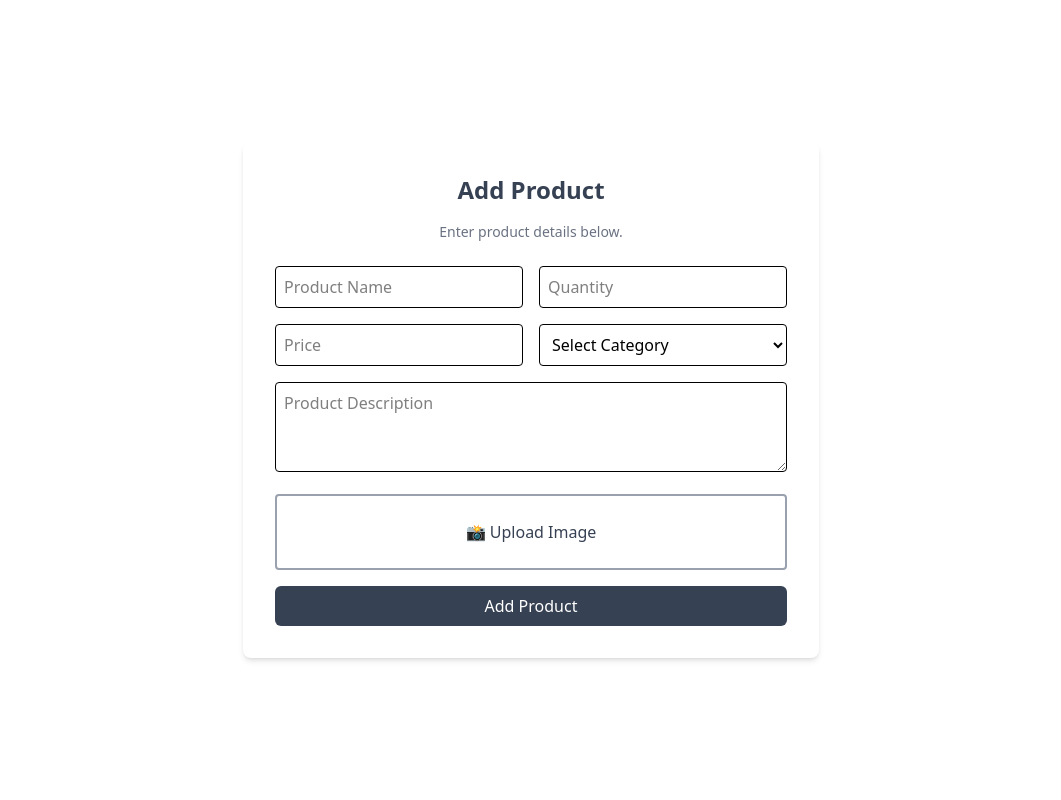
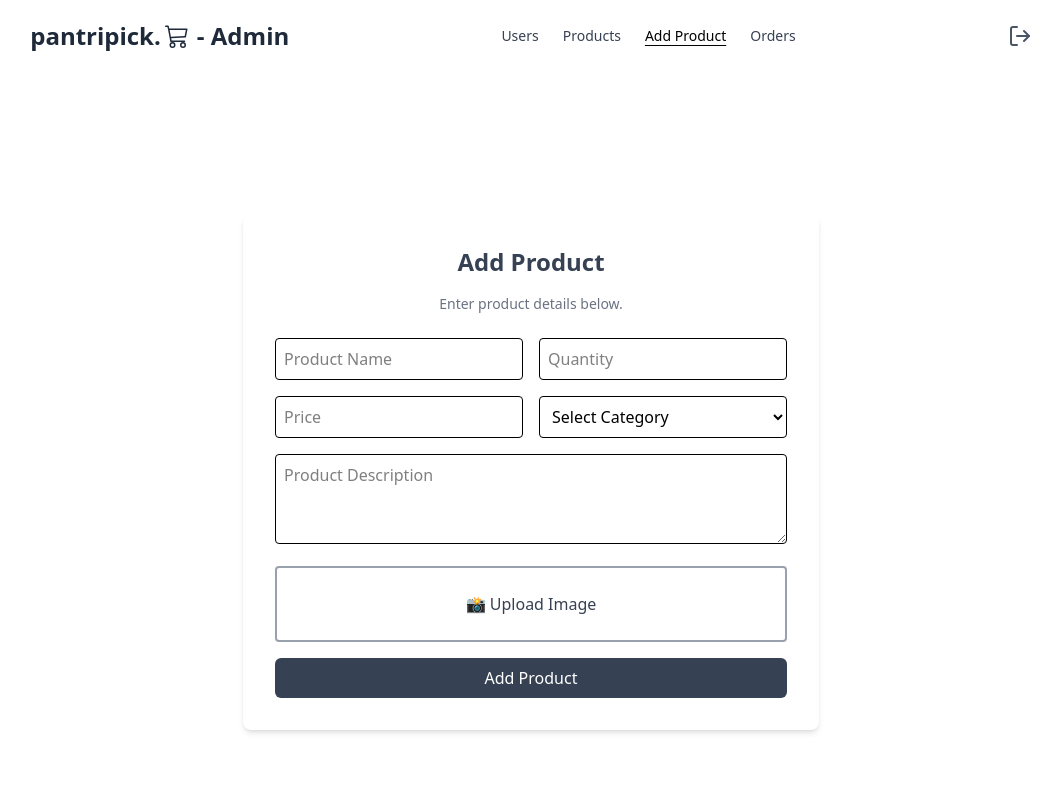
Before and after one commit to rishabhrm/pantripick, a React (Vite) app in the folder frontend/: page /admin-addprod in a window 1280 px wide. Shown: the top 800 px of the page, without its empty margins (109-1170 px from the left). Built offline with nearby package versions, Linux system fonts and the light colour scheme.

Commit message:
Updated all-admin pages

```diff
--- /dev/null
+++ b/frontend/src/components/AdminNavbar.jsx
@@ -0,0 +1,70 @@
+import React from "react";
+import { Link, NavLink } from "react-router-dom";
+import { FiLogOut } from "react-icons/fi";
+import { BsCart3 } from "react-icons/bs";
+
+const AdminNavbar = () => {
+  return (
+    <div className="flex items-center justify-between py-5 px-6">
+      <Link
+        to="/admin-users"
+        className="flex items-center gap-1 text-xl sm:text-2xl font-semibold text-gray-800"
+      >
+        pantripick.
+        <BsCart3 className="w-5 h-5 sm:w-6 sm:h-6" />
+        <span className="ml-1"> - Admin</span>
+      </Link>
+
+      <ul className="hidden md:flex gap-6 text-sm font-medium text-gray-700">
+      <NavLink
+          to="/admin-users"
+          className={({ isActive }) =>
+            `hover:text-black ${
+              isActive ? "text-black underline underline-offset-4" : ""
+            }`
+          }
+        >
+          Users
+        </NavLink>
+        <NavLink
+          to="/admin-products/"
+          className={({ isActive }) =>
+            `hover:text-black ${
+              isActive ? "text-black underline underline-offset-4" : ""
+            }`
+          }
+        >
+          Products
+        </NavLink>
+
+        <NavLink
+          to="/admin-addprod"
+          className={({ isActive }) =>
+            `hover:text-black ${
+              isActive ? "text-black underline underline-offset-4" : ""
+            }`
+          }
+        >
+          Add Product
+        </NavLink>
+        <NavLink
+          to="/admin-orders"
+          className={({ isActive }) =>
+            `hover:text-black ${
+              isActive ? "text-black underline underline-offset-4" : ""
+            }`
+          }
+        >
+          Orders
+        </NavLink>
+      </ul>
+      <div className="relative group">
+        <NavLink to="/admin-login">
+          <FiLogOut className="w-6 h-6 text-gray-600 cursor-pointer" />
+        </NavLink>
+      </div>
+    </div>
+  );
+};
+
+export default AdminNavbar;
--- a/frontend/src/pages/admin/AddProduct.jsx
+++ b/frontend/src/pages/admin/AddProduct.jsx
@@ -1,5 +1,6 @@
 import React, { useState } from "react";
 import { toast } from "react-toastify";
+import AdminNavbar from "../../components/AdminNavbar";
 
 const AddProduct = () => {
   const [formData, setFormData] = useState({
@@ -61,6 +62,8 @@ const AddProduct = () => {
   };
 
   return (
+    <>
+      <AdminNavbar />
     <div className="flex flex-col items-center justify-center h-screen px-6">
       <div className="bg-white p-8 rounded-lg shadow-md w-full max-w-xl">
         <h2 className="text-2xl font-bold text-center text-gray-700 mb-4">
@@ -148,6 +151,7 @@ const AddProduct = () => {
         </form>
       </div>
     </div>
+    </>
   );
 };
 
--- a/frontend/src/pages/admin/AdminLogin.jsx
+++ b/frontend/src/pages/admin/AdminLogin.jsx
@@ -14,7 +14,7 @@ const AdminLogin = () => {
 
     // Hardcoded credentials
     if (email === 'admin@gmail.com' && password === '1234') {
-      navigate('/userlist')
+      navigate('/admin-users')
     } else {
       setError('Invalid email or password')
     }
@@ -26,7 +26,7 @@ const AdminLogin = () => {
       style={{ backgroundImage: "url('/Image/home.png')" }}
     >
       {/* Overlay */}
-      <div className='absolute inset-0 bg-black bg-opacity-60 backdrop-blur-sm animate-[bgZoom_10s_infinite_alternate_ease-in-out]'></div>
+      <div className='flex flex-col items-center justify-center h-screen'></div>
 
       {/* Floating Particles */}
       {[...Array(6)].map((_, i) => (
@@ -55,12 +55,13 @@ const AdminLogin = () => {
           />
         </div>
         <div className='flex-1 p-10 text-center'>
-          <h2 className='text-xl font-bold mb-5'>ADMIN LOGIN</h2>
+          <h2 className='text-2xl font-bold text-center text-gray-700 mb-4'>ADMIN LOGIN</h2>
+          <p className='text-sm text-gray-500 text-center mb-6'>Enter your email and password to login.</p>
           <form onSubmit={handleSubmit}>
             <div className='mb-3'>
               <input
                 type='email'
-                className='w-full p-3 rounded-full border focus:border-blue-500 focus:ring-2 focus:ring-blue-500 transition-all'
+                className='w-full p-1 rounded border focus:border-blue-500 focus:ring-2 focus:ring-blue-230 transition-all'
                 name='email'
                 placeholder='Enter your email'
                 value={email}
@@ -71,7 +72,7 @@ const AdminLogin = () => {
             <div className='mb-3'>
               <input
                 type='password'
-                className='w-full p-3 rounded-full border focus:border-blue-500 focus:ring-2 focus:ring-blue-500 transition-all'
+                className='w-full p-1 rounded border focus:border-blue-500 focus:ring-2 focus:ring-blue-500 transition-all'
                 name='password'
                 placeholder='Enter your password'
                 value={password}
@@ -82,7 +83,7 @@ const AdminLogin = () => {
             {error && <p className='text-red-500 mb-3'>{error}</p>}
             <motion.button
               type='submit'
-              className='w-full p-3 rounded-full bg-gradient-to-r from-blue-500 to-blue-700 text-white font-bold transition-transform hover:scale-105 shadow-lg'
+              className='w-full p-3 rounded-md bg-gray-700 text-white font-bold transition-transform hover:bg-blue-500 active:bg-gray-500 hover:scale-105 shadow-lg'
               whileTap={{ scale: 0.95 }}
             >
               Login
--- a/frontend/src/pages/admin/itemList.jsx
+++ b/frontend/src/pages/admin/itemList.jsx
@@ -1,5 +1,6 @@
 import React, { useState, useEffect } from 'react'
 import { assets } from '../../assets/assets'
+import AdminNavbar from '../../components/AdminNavbar'
 
 const ItemList = () => {
   const [searchTerm, setSearchTerm] = useState('')
@@ -69,6 +70,8 @@ const ItemList = () => {
   }
 
   return (
+    <>
+      <AdminNavbar />
     <div className='min-h-screen flex flex-col items-center bg-white text-black p-6'>
       <h2 className='text-2xl font-bold mb-4'>Item List</h2>
       <input
@@ -129,6 +132,7 @@ const ItemList = () => {
         </tbody>
       </table>
     </div>
+    </>
   )
 }
 
--- a/frontend/src/pages/admin/userList.jsx
+++ b/frontend/src/pages/admin/userList.jsx
@@ -1,5 +1,6 @@
 import React, { useState, useEffect } from "react";
 import axios from "axios";
+import AdminNavbar from "../../components/AdminNavbar";
 
 const UsersList = () => {
   const [users, setUsers] = useState([]);
@@ -9,12 +10,16 @@ const UsersList = () => {
   useEffect(() => {
     const fetchUsers = async () => {
       try {
-        const res = await axios.get("http://localhost:4567/api/users/fetch-user");
-        const fetchedUsers = res.data.users.map(user => ({
+        const res = await axios.get(
+          "http://localhost:4567/api/users/fetch-user"
+        );
+        const fetchedUsers = res.data.users.map((user) => ({
           id: user.u_id,
           name: user.u_name,
           email: user.u_email,
-          address: user.u_city
+          phone: user.u_phone,
+          address: user.u_address,
+          city: user.u_city,
         }));
         setUsers(fetchedUsers);
       } catch (error) {
@@ -50,14 +55,16 @@ const UsersList = () => {
   );
 
   const handleRemove = async (userId) => {
-    const confirmed = window.confirm("Are you sure you want to remove this user?");
+    const confirmed = window.confirm(
+      "Are you sure you want to remove this user?"
+    );
     if (!confirmed) return;
 
     try {
       await axios.delete("http://localhost:4567/api/users/admin-delete-user", {
         data: { id: userId },
       });
-      setUsers(prev => prev.filter((user) => user.id !== userId));
+      setUsers((prev) => prev.filter((user) => user.id !== userId));
     } catch (error) {
       console.error("Failed to delete user:", error);
       alert("Failed to delete user.");
@@ -65,6 +72,8 @@ const UsersList = () => {
   };
 
   return (
+    <>
+      <AdminNavbar />
       <div className="min-h-screen flex flex-col items-center bg-white text-black p-6">
         <h2 className="text-3xl font-bold mb-4">Users List</h2>
         <input
@@ -74,27 +83,58 @@ const UsersList = () => {
           value={search}
           onChange={handleSearch}
         />
-      <div className="overflow-x-auto w-full max-w-4xl">
+        <div className="overflow-x-auto w-full max-w-6xl">
           <table className="w-full bg-white text-black shadow-lg rounded-lg overflow-hidden">
             <thead>
               <tr className="bg-blue-600 text-white">
-              <th className="p-3 cursor-pointer" onClick={() => handleSort("name")}>Name</th>
-              <th className="p-3 cursor-pointer" onClick={() => handleSort("email")}>Email</th>
-              <th className="p-3">Address</th>
+                <th
+                  className="p-3 cursor-pointer"
+                  onClick={() => handleSort("name")}
+                >
+                  Name
+                </th>
+                <th
+                  className="p-3 cursor-pointer"
+                  onClick={() => handleSort("email")}
+                >
+                  Email
+                </th>
+                <th
+                  className="p-3 cursor-pointer"
+                  onClick={() => handleSort("phone")}
+                >
+                  Phone
+                </th>
+                <th
+                  className="p-3 cursor-pointer"
+                  onClick={() => handleSort("address")}
+                >
+                  Address
+                </th>
+                <th
+                  className="p-3 cursor-pointer"
+                  onClick={() => handleSort("city")}
+                >
+                  City
+                </th>
                 <th className="p-3">Actions</th>
               </tr>
             </thead>
             <tbody>
               {filteredUsers.length === 0 ? (
                 <tr>
-                <td colSpan="4" className="text-center p-4 text-gray-500">No users found</td>
+                  <td colSpan="6" className="text-center p-4 text-gray-500">
+                    No users found
+                  </td>
                 </tr>
               ) : (
                 filteredUsers.map((user, index) => (
                   <tr key={index} className="border-b hover:bg-gray-100">
                     <td className="p-3 text-center">{user.name}</td>
                     <td className="p-3 text-center">{user.email}</td>
+                    <td className="p-3 text-center">{user.phone}</td>
                     <td className="p-3 text-center">{user.address}</td>
+                    <td className="p-3 text-center">{user.city}</td>
                     <td className="p-3 text-center">
                       <button
                         className="px-3 py-1 bg-red-500 text-white rounded hover:bg-red-700"
@@ -110,6 +150,7 @@ const UsersList = () => {
           </table>
         </div>
       </div>
+    </>
   );
 };
 
```
Also changed, not shown: frontend/src/pages/admin/Order.jsx (+65 -62 lines), 1 other file (tests, documents, lock files or other folders). Lines whose indentation alone changed are shown as unchanged.
